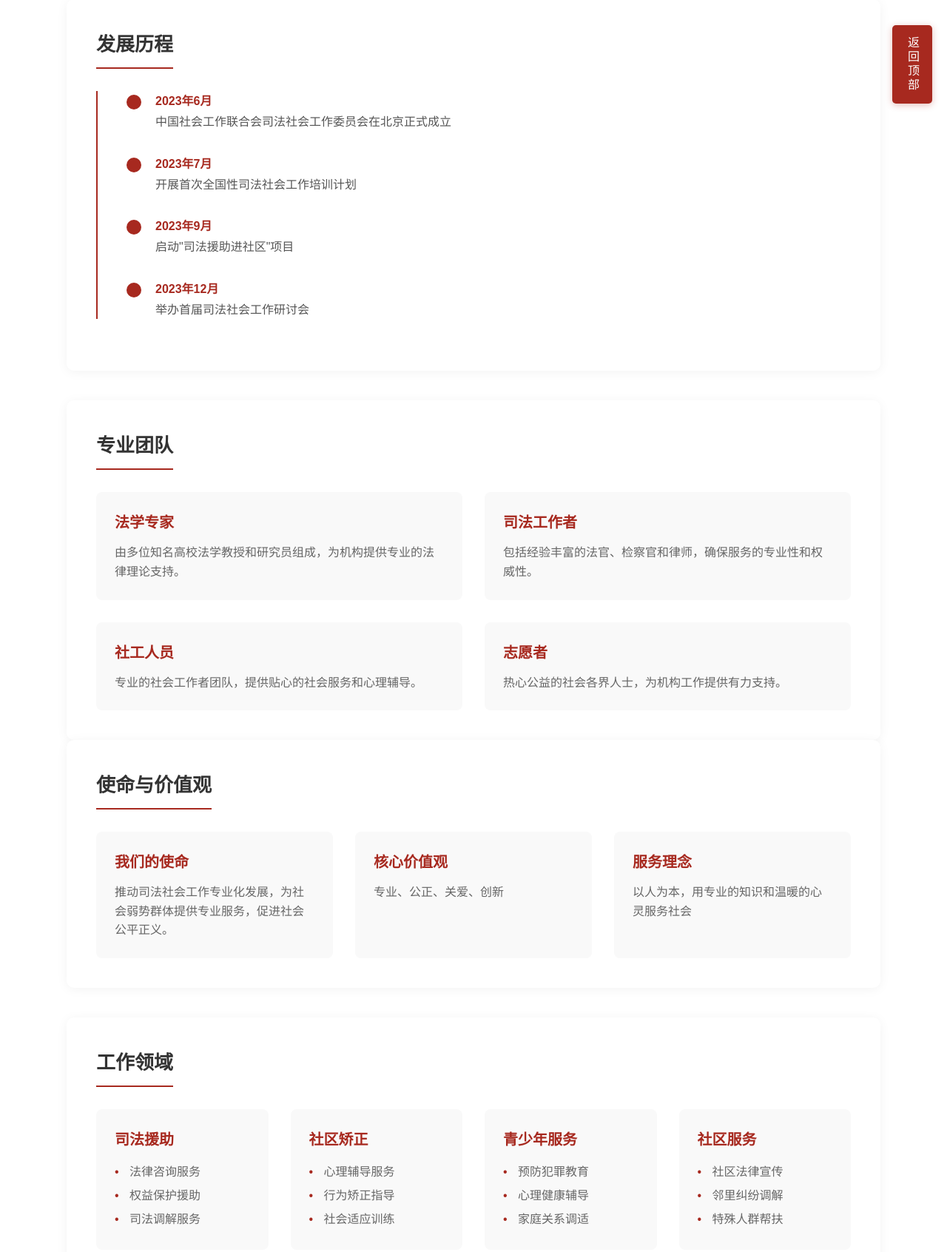
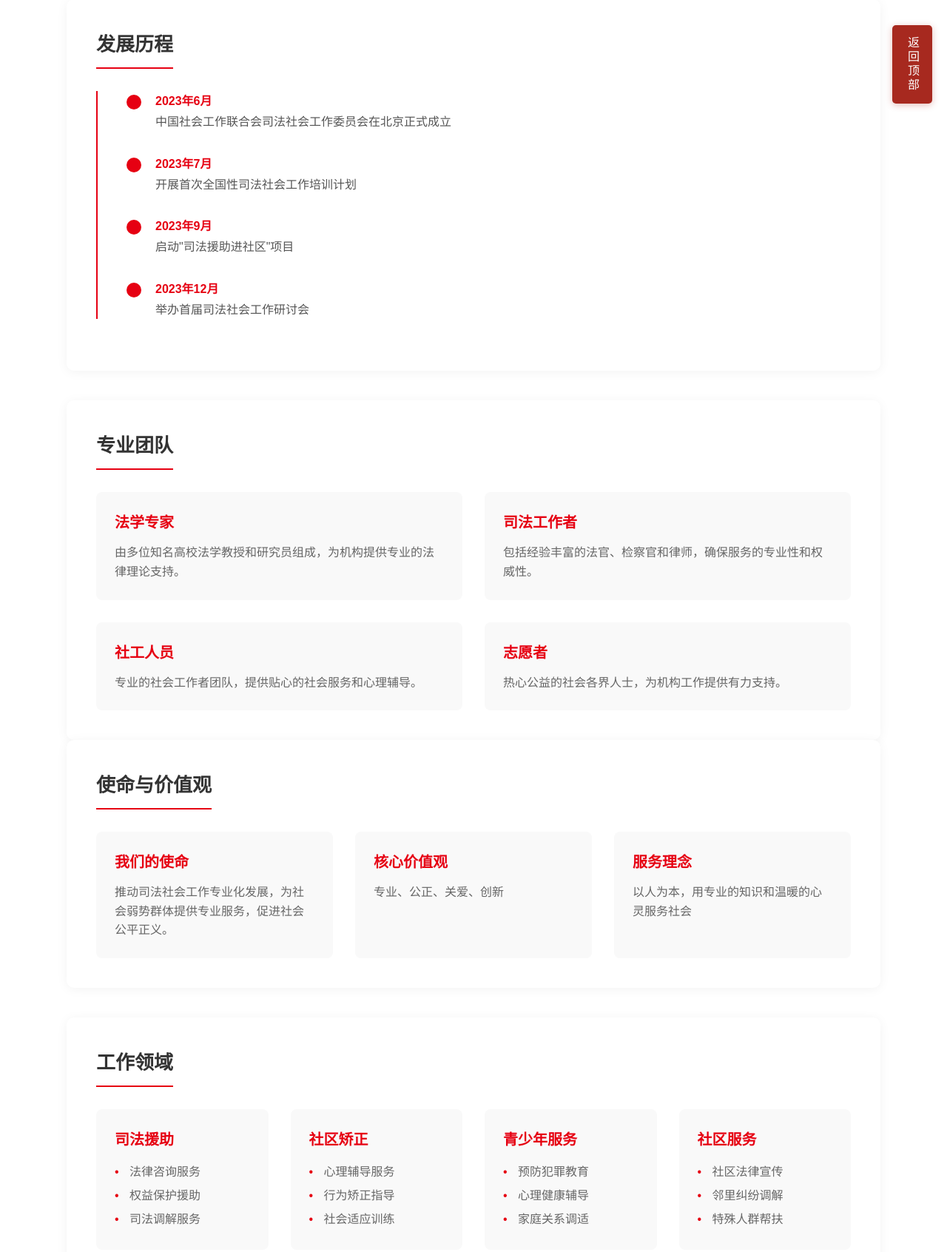
Before and after one commit to Yu1er/HustSC.github.io, a plain HTML site: page about.html in a window 1280 px wide. Shown: the part 640-2332 px from the top of the page at 74% size. Drawn offline with Linux system fonts and the light colour scheme.

Commit message:
尝试统一颜色（页脚和返回顶部颜色未改）

```diff
--- a/about.css
+++ b/about.css
@@ -18,7 +18,7 @@
     font-size: 26px;
     margin-bottom: 30px;
     padding-bottom: 15px;
-    border-bottom: 2px solid #A7291F;
+    border-bottom: 2px solid #e60012;
     display: inline-block;
 }
 
@@ -65,7 +65,7 @@
     font-size: 26px;
     margin-bottom: 30px;
     padding-bottom: 15px;
-    border-bottom: 2px solid #A7291F;
+    border-bottom: 2px solid #e60012;
     display: inline-block;
 }
 
@@ -81,7 +81,7 @@
     top: 0;
     bottom: 0;
     width: 2px;
-    background: #A7291F;
+    background: #e60012;
 }
 
 .timeline-item {
@@ -97,13 +97,13 @@
     top: 5px;
     width: 20px;
     height: 20px;
-    background: #A7291F;
+    background: #e60012;
     border-radius: 50%;
 }
 
 .time {
     font-weight: bold;
-    color: #A7291F;
+    color: #e60012;
     margin-bottom: 5px;
 }
 
@@ -125,7 +125,7 @@
     font-size: 26px;
     margin-bottom: 30px;
     padding-bottom: 15px;
-    border-bottom: 2px solid #A7291F;
+    border-bottom: 2px solid #e60012;
     display: inline-block;
 }
 
@@ -148,7 +148,7 @@
 }
 
 .team-category h3 {
-    color: #A7291F;
+    color: #e60012;
     margin-bottom: 15px;
     font-size: 20px;
 }
@@ -172,7 +172,7 @@
     font-size: 26px;
     margin-bottom: 30px;
     padding-bottom: 15px;
-    border-bottom: 2px solid #A7291F;
+    border-bottom: 2px solid #e60012;
     display: inline-block;
 }
 
@@ -195,7 +195,7 @@
 }
 
 .mission-item h3 {
-    color: #A7291F;
+    color: #e60012;
     margin-bottom: 15px;
     font-size: 20px;
 }
@@ -219,7 +219,7 @@
     font-size: 26px;
     margin-bottom: 30px;
     padding-bottom: 15px;
-    border-bottom: 2px solid #A7291F;
+    border-bottom: 2px solid #e60012;
     display: inline-block;
 }
 
@@ -242,7 +242,7 @@
 }
 
 .work-item h3 {
-    color: #A7291F;
+    color: #e60012;
     margin-bottom: 15px;
     font-size: 20px;
 }
@@ -263,7 +263,7 @@
     content: '•';
     position: absolute;
     left: 0;
-    color: #A7291F;
+    color: #e60012;
 }
 
 /* 联系我们部分 */
@@ -279,7 +279,7 @@
     font-size: 26px;
     margin-bottom: 30px;
     padding-bottom: 15px;
-    border-bottom: 2px solid #A7291F;
+    border-bottom: 2px solid #e60012;
     display: inline-block;
 }
 
```
Also changed, not shown: service.css (+9 -9 lines).
